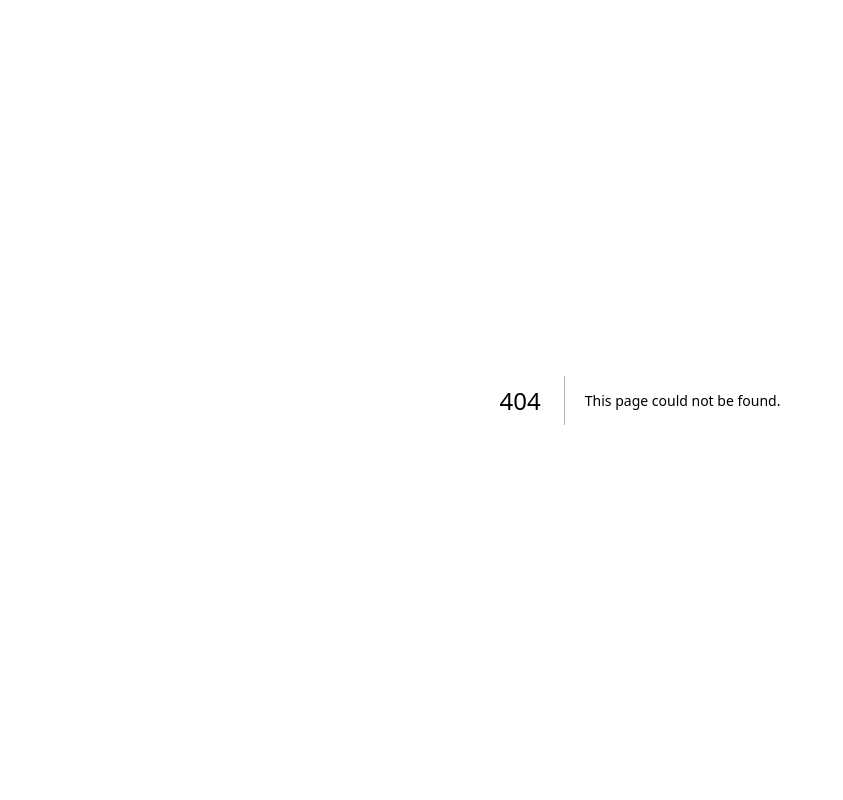
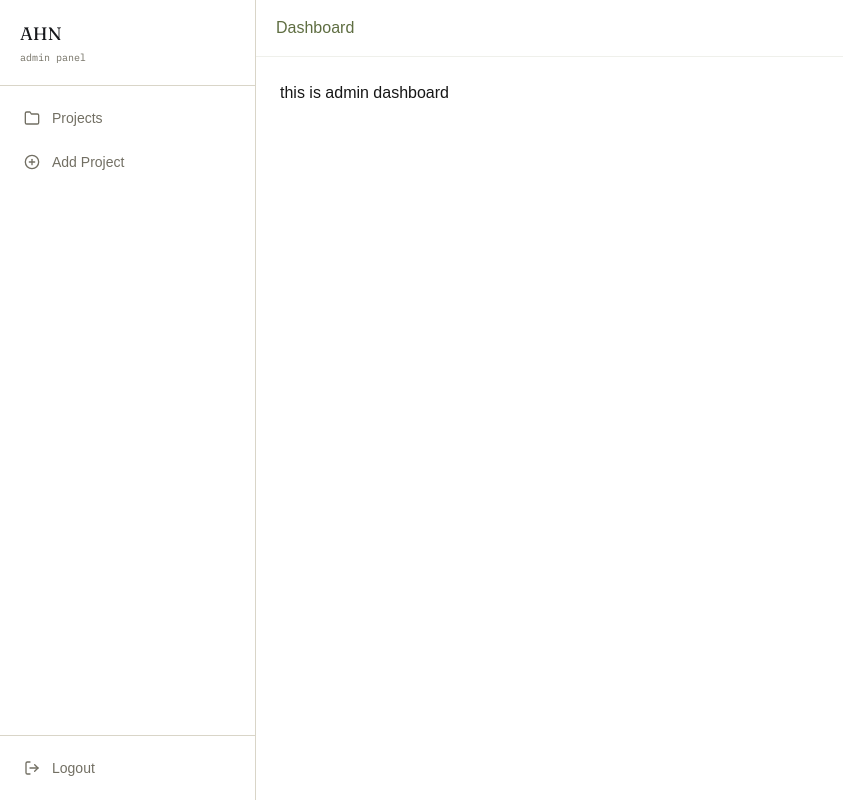
Before and after one commit to dev-nirob1/portfolio-nextjs, a Next.js app: page /admin in a window 1280 px wide. Before the commit this address had no page. Shown: the whole page, without its empty margins (0-843 px from the left). Built offline with nearby package versions, Linux system fonts and the light colour scheme; no server answers.

Commit message:
dashboard layout setup and logout api

```diff
--- /dev/null
+++ b/src/app/admin/layout.js
@@ -0,0 +1,22 @@
+"use client";
+
+import { useState } from "react";
+import Sidebar from "../components/layout/Sidebar";
+import Topbar from "../components/layout/Topbar";
+
+const DashboardLayout = ({ children }) => {
+  const [isSidebarOpen, setIsSidebarOpen] = useState(false);
+
+  return (
+    <div className="flex min-h-screen">
+      <Sidebar isOpen={isSidebarOpen} onClose={() => setIsSidebarOpen(false)} />
+
+      <div className="flex-1 flex flex-col md:pl-64">
+        <Topbar onMenuClick={() => setIsSidebarOpen(true)} />
+        <main className="flex-1 p-6">{children}</main>
+      </div>
+    </div>
+  );
+};
+
+export default DashboardLayout;
--- /dev/null
+++ b/src/app/api/auth/logout/route.js
@@ -0,0 +1,13 @@
+import { NextResponse } from "next/server";
+
+export async function POST() {
+  const response = NextResponse.json({ success: true });
+
+  response.cookies.set("session_token", "", {
+    httpOnly: true,
+    path: "/",
+    maxAge: 0,
+  });
+
+  return response;
+}
--- /dev/null
+++ b/src/app/components/layout/Sidebar.jsx
@@ -0,0 +1,102 @@
+"use client";
+
+import { useEffect, useState } from "react";
+import Link from "next/link";
+import { usePathname, useRouter } from "next/navigation";
+import { FiX, FiFolder, FiPlusCircle, FiLogOut } from "react-icons/fi";
+
+const navItems = [
+  { label: "Projects", href: "/dashboard", icon: FiFolder },
+  { label: "Add Project", href: "/dashboard/projects/new", icon: FiPlusCircle },
+];
+
+const Sidebar = ({ isOpen, onClose }) => {
+  const pathname = usePathname();
+  const router = useRouter();
+  const [user, setUser] = useState(null);
+
+  useEffect(() => {
+    fetch("/api/auth/me")
+      .then((res) => (res.ok ? res.json() : null))
+      .then((data) => setUser(data));
+  }, []);
+
+  const handleLogout = async () => {
+    await fetch("/api/auth/logout", { method: "POST" });
+    router.push("/login");
+  };
+
+  return (
+    <>
+      {isOpen && (
+        <div
+          onClick={onClose}
+          className="fixed inset-0 bg-ink/40 z-30 md:hidden"
+        />
+      )}
+
+      <aside
+        className={`fixed top-0 left-0 h-full w-64 bg-white border-r border-line z-40 flex flex-col transition-transform duration-300 md:translate-x-0 ${
+          isOpen ? "translate-x-0" : "-translate-x-full"
+        }`}
+      >
+        <div className="flex items-center justify-between px-5 py-5 border-b border-line">
+          <div>
+            <span className="font-display text-lg text-ink">AHN</span>
+            <p className="font-mono text-[10px] text-slate mt-0.5">
+              admin panel
+            </p>
+          </div>
+          <button onClick={onClose} className="md:hidden text-slate">
+            <FiX size={20} />
+          </button>
+        </div>
+
+        <nav className="flex-1 flex flex-col gap-1 p-3">
+          {navItems.map((item) => {
+            const isActive = pathname === item.href;
+            const Icon = item.icon;
+
+            return (
+              <Link
+                key={item.href}
+                href={item.href}
+                className={`relative flex items-center gap-3 px-3 py-2.5 rounded-sm text-sm transition-colors ${
+                  isActive
+                    ? "bg-surface text-ink"
+                    : "text-slate hover:bg-surface hover:text-ink"
+                }`}
+              >
+                {isActive && (
+                  <span className="absolute left-0 top-1/2 -translate-y-1/2 w-[3px] h-5 bg-primary rounded-r-sm" />
+                )}
+                <Icon size={16} />
+                {item.label}
+              </Link>
+            );
+          })}
+        </nav>
+
+        <div className="p-3 border-t border-line">
+          {user && (
+            <div className="px-3 py-2 mb-1">
+              <p className="text-[13px] text-ink truncate">{user.name}</p>
+              <p className="font-mono text-[11px] text-slate truncate">
+                {user.email}
+              </p>
+            </div>
+          )}
+          <button
+            onClick={handleLogout}
+            className="w-full flex items-center gap-3 px-3 py-2.5 rounded-sm text-sm text-slate hover:bg-surface hover:text-primary transition-colors cursor-pointer"
+          >
+            <FiLogOut size={16} />
+            Logout
+          </button>
+        </div>
+      </aside>
+    </>
+  );
+};
+
+export default Sidebar;
--- /dev/null
+++ b/src/app/components/layout/Topbar.jsx
@@ -0,0 +1,15 @@
+import { FiMenu } from "react-icons/fi";
+
+const Topbar = ({ onMenuClick }) => {
+  return (
+    <header className="flex items-center justify-between px-5 py-4 border-b border-secondary/10">
+      <button onClick={onMenuClick} className="md:hidden text-secondary">
+        <FiMenu size={22} />
+      </button>
+      <span className="font-medium text-secondary">Dashboard</span>
+      <div />
+    </header>
+  );
+};
+
+export default Topbar;
--- a/src/middleware.js
+++ b/src/middleware.js
@@ -12,5 +12,5 @@ export function middleware(request) {
 }
 
 export const config = {
-  matcher: "/dashboard/:path*",
+  matcher: "/kaku/:path*",
 };
```
Also changed, not shown: src/app/admin/page.js (renamed from src/app/dashboard/admin/page.js).
